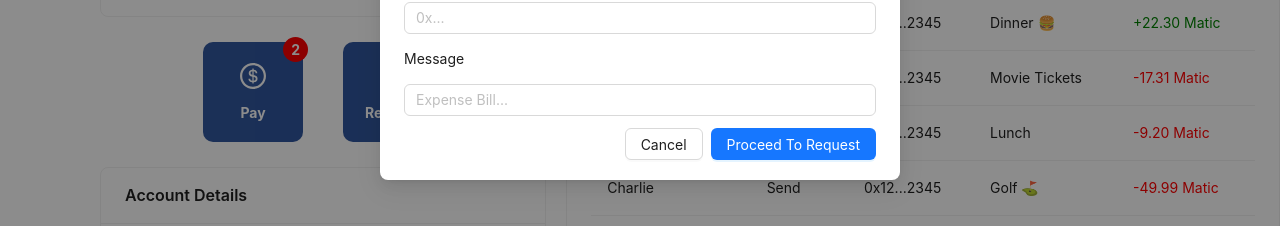
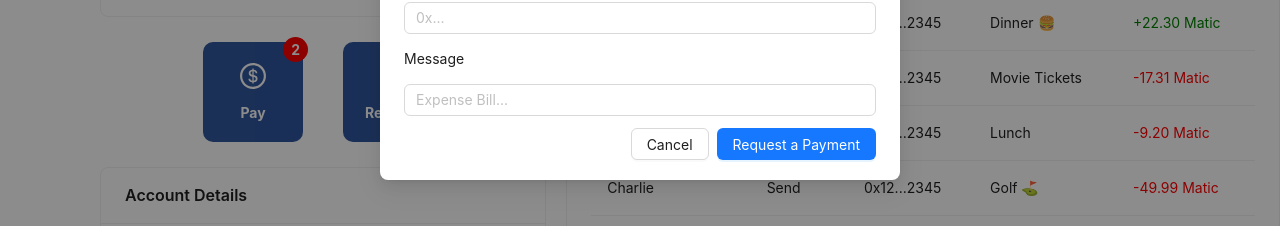
Before and after one commit to r0ushann/paybuddy, a React (Create React App) app in the folder frontend/: page / in a window 1280 px wide. Both pictures are taken after a click on the element "Request". Shown: the part 274-500 px from the top of the page. Built offline with nearby package versions, Linux system fonts and the light colour scheme.

Commit message:
request and pay modal added

```diff
--- a/frontend/src/components/RequestAndPay.js
+++ b/frontend/src/components/RequestAndPay.js
@@ -35,7 +35,7 @@ function RequestAndPay({}) {
         hidePayModal();
     }}
     onCancel={hidePayModal}
-    okText ="Procedd To Pay"
+    okText ="Pay a Request"
     cancelText= "Cancel"
     >
     </Modal>
@@ -47,7 +47,7 @@ function RequestAndPay({}) {
         hideRequestModal();
     }}
     onCancel={hideRequestModal}
-    okText="Proceed To Request"
+    okText="Request a Payment"
     cancelText="Cancel"
     >
     <p>Amount (Matic)</p>
```
